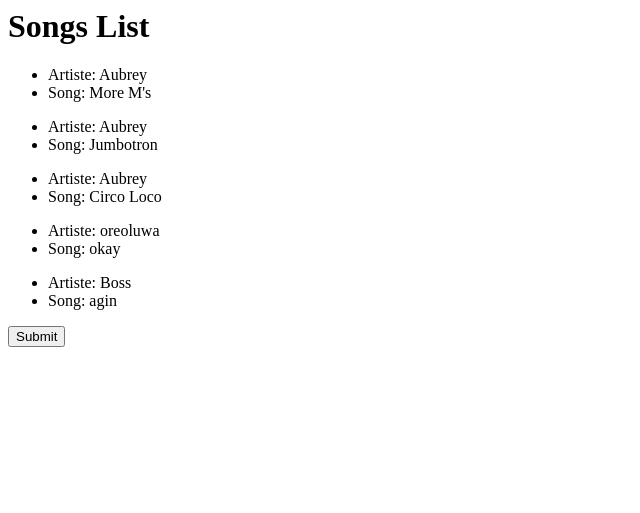
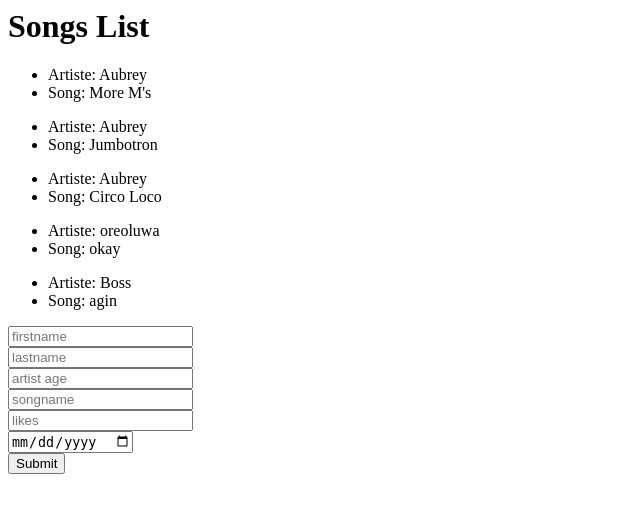
Before and after one commit to mohbaba/songcrud, a Django app: page / in a window 1280 px wide. Shown: the top 513 px of the page, without its empty margins (0-640 px from the left). Run offline with Django 4.2, Linux system fonts and the light colour scheme; data comes from the database, SQL or seed files in the repository; both versions use the stored data as it was after the commit.

Commit message:
Template display functions added

```diff
--- a/musicapp/forms.py
+++ b/musicapp/forms.py
@@ -2,9 +2,9 @@ from dataclasses import fields
 from django import forms
 from .models import *
 
-class SongsForm(forms.ModelForm):
+class SongsForm(forms.Form):
     class Meta:
         model = Song
         fields = [
-            'title','date_released', 'artiste_id', 'likes'
+            'title','date_released', 'artiste_id', 'likes',
         ]
--- a/musicapp/views.py
+++ b/musicapp/views.py
@@ -1,5 +1,6 @@
+
 from django.http import HttpResponse
-from django.shortcuts import render
+from django.shortcuts import redirect, render
 from .forms import SongsForm
 from .models import *
 
@@ -11,13 +12,20 @@ def songs(request):
     return render(request, 'songs.html',{'songs':songs})
 
 def upload(request):
-    context ={}
+    firstname = request.POST['firstname']
+    lastname = request.POST['lastname']
+    age = request.POST['age']
+    songname = request.POST['songname']
+    likes = request.POST['likes']
+    dates = request.POST['dates']
 
-    # add the dictionary during initialization
-    form = SongsForm(request.POST or None)
-    if form.is_valid():
-        form.save()
-
-    context['form']= form
-
-    return render(request, 'songs.html',context)
+    artist = Artiste(first_name = firstname,last_name = lastname, age = age)
+    artist.save()
+    song = Song(
+        title = songname,
+        date_released = dates,
+        likes = likes,
+        artiste_id = Artiste.objects.get(first_name = firstname,last_name = lastname, age = age)
+        )
+    song.save()
+    return redirect('/')
--- a/templates/songs.html
+++ b/templates/songs.html
@@ -1,3 +1,5 @@
+
+
 <h1>Songs List</h1>
 {% for music in songs %}
 <ul>
@@ -5,14 +7,14 @@
     <li>Song: {{ music.title }} </li>
 </ul>
 {% endfor %}
-<form action="" method="POST" enctype="multipart/form-data">
+<form action="upload" method="POST" enctype="multipart/form-data">
     {% csrf_token %}
-    {{ form.as_p }}
-    <!-- <input type="text" name="firstname" placeholder="firstname"><br>
+
+    <input type="text" name="firstname" placeholder="firstname"><br>
     <input type="text" name="lastname" placeholder="lastname"><br>
-    <input type="number" name="age" placeholder="artist age"><br> -->
-    <!-- <input type="text" name="songname" placeholder="songname"><br>
+    <input type="number" name="age" placeholder="artist age"><br>
+    <input type="text" name="songname" placeholder="songname"><br>
     <input type="number" name="likes" placeholder="likes"><br>
-    <input type="date" name="date" placeholder="date released"><br> -->
+    <input type="date" name="dates" placeholder="date released"><br>
     <input type="submit" value="Submit">
 </form>
```
Also changed, not shown: db.sqlite3.
